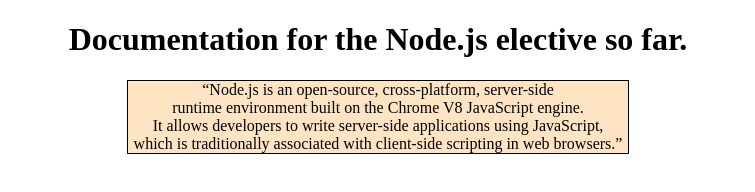
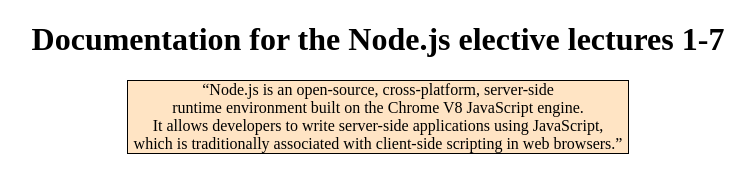
Before and after one commit to SkibstedN/Node.js-Doc, a website: page public/frontpage/frontpage.html in a window 1280 px wide. Shown: the whole page, without its empty margins (262-1017 px from the left). Drawn offline with Linux system fonts and the light colour scheme.

Commit message:
Initial commit

```diff
--- a/public/frontpage/frontpage.html
+++ b/public/frontpage/frontpage.html
@@ -18,7 +18,7 @@
 </head>
 <body>
     <center>
-    <h1>Documentation for the Node.js elective so far.</h1>
+    <h1>Documentation for the Node.js elective lectures 1-7</h1>
     <p>“Node.js is an open-source, cross-platform, server-side<br>
          runtime environment built on the Chrome V8 JavaScript engine.<br>
          It allows developers to write server-side applications using JavaScript,<br>
```
